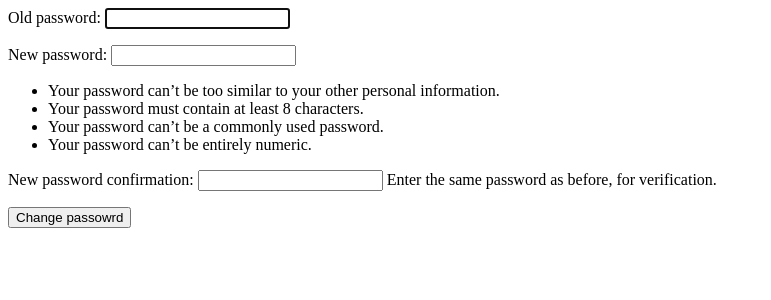
After one commit to adityasurana3/MyShop, a Django app: page /change_password/ in a window 1280 px wide. The commit adds this page. Shown: the top 300 px of the page, without its empty margins (0-771 px from the left). Run offline with Django 5.2, Linux system fonts and the light colour scheme; a user stored in the database is signed in.

Commit message:
change password done

```diff
--- /dev/null
+++ b/account/templates/account/change_password.html
@@ -0,0 +1,5 @@
+<form action="" method="post">
+    {% csrf_token %}
+    {{form.as_p}}
+    <button type="submit">Change passowrd</button>
+</form>
--- a/account/templates/account/login.html
+++ b/account/templates/account/login.html
@@ -1,6 +1,7 @@
 
 {% if request.user.is_authenticated %}
 <a href="{% url 'account:logout' %}">logout</a>
+<a href="{% url 'account:change_password' %}">change passowrd</a>
 {% else %}
 <form action="" method="post">
     {% csrf_token %}
--- a/account/urls.py
+++ b/account/urls.py
@@ -17,4 +17,5 @@ urlpatterns = [
         template_name='account/password_reset_confirm.html',success_url=reverse_lazy("account:password_reset_complete")), name="password_reset_confirm"),
     path('reset_password_complete/', auth_views.PasswordResetCompleteView.as_view(
         template_name='account/password_reset_done.html'), name="password_reset_complete"),
+    path('change_password/', views.change_password, name='change_password')
 ]
--- a/account/views.py
+++ b/account/views.py
@@ -1,8 +1,8 @@
 from django.shortcuts import render, redirect
 from .forms import LoginForm, UserRegistrationForm, ProfileForm, PasswordResetForm
-from django.contrib.auth import authenticate, login, logout
-from django.http import HttpResponse
-# from django.contrib.auth.forms import PasswordResetForm, SetPasswordForm
+from django.contrib.auth import authenticate, login, logout, update_session_auth_hash
+from django.http import HttpResponse, HttpResponseRedirect
+from django.contrib.auth.forms import SetPasswordForm, PasswordChangeForm
 from django.contrib.auth.models import User
 from django.db.models.query_utils import Q
 from django.core.mail import send_mail
@@ -82,3 +82,17 @@ def forget_password(request):
     else:
         password_form = PasswordResetForm()
         return render(request, 'account/password_reset.html', {'form':password_form})
+
+def change_password(request):
+    if request.user.is_authenticated:
+        if request.method == 'POST':
+            form = PasswordChangeForm(user=request.user, data=request.POST)
+            if form.is_valid():
+                form.save()
+                update_session_auth_hash(request, form.user)
+                return HttpResponse("Password changes")
+        else:
+            form = PasswordChangeForm(user=request.user)
+        return render(request, 'account/change_password.html', {'form':form})
+    else:
+        return redirect('account:login')
```
Also changed, not shown: db.sqlite3.
